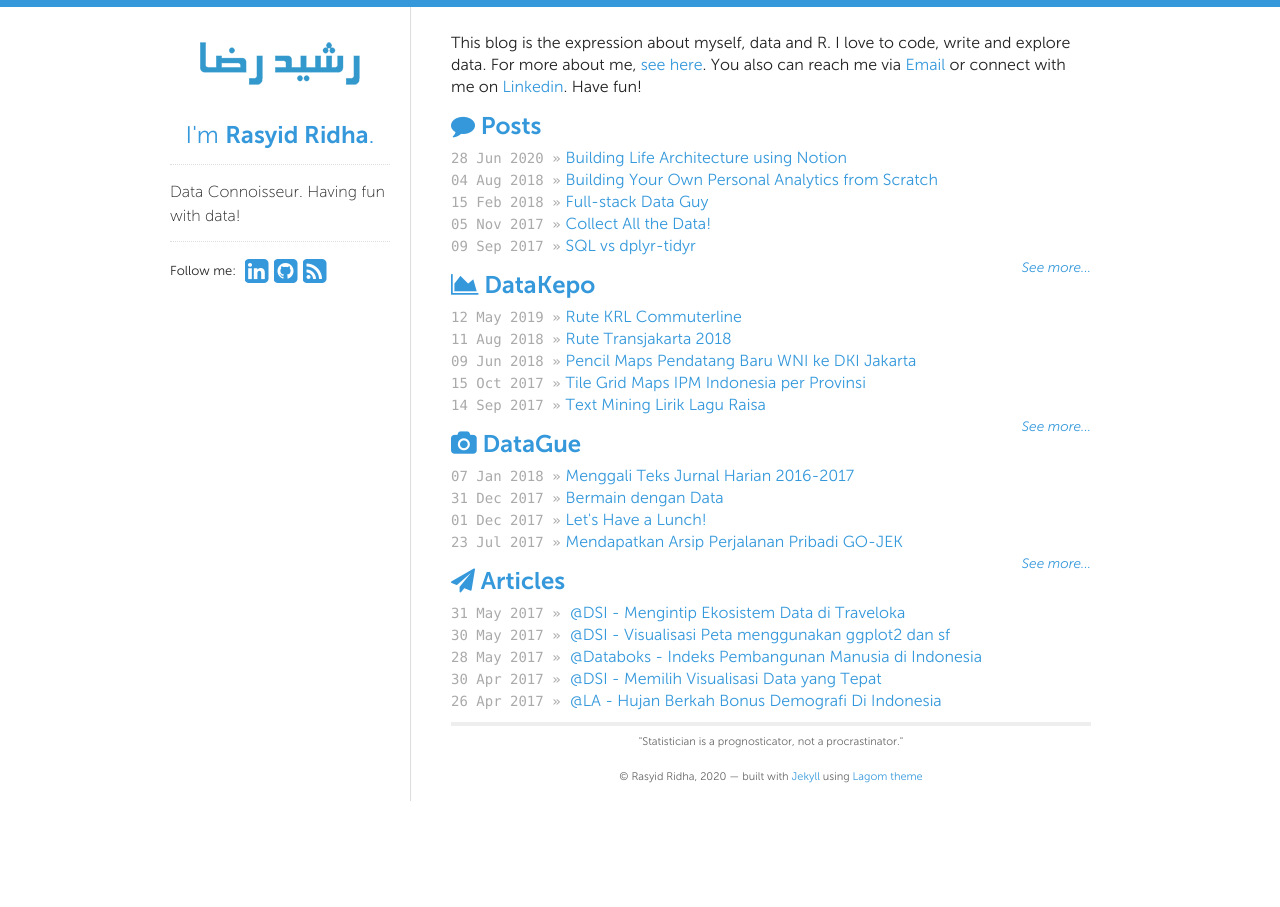
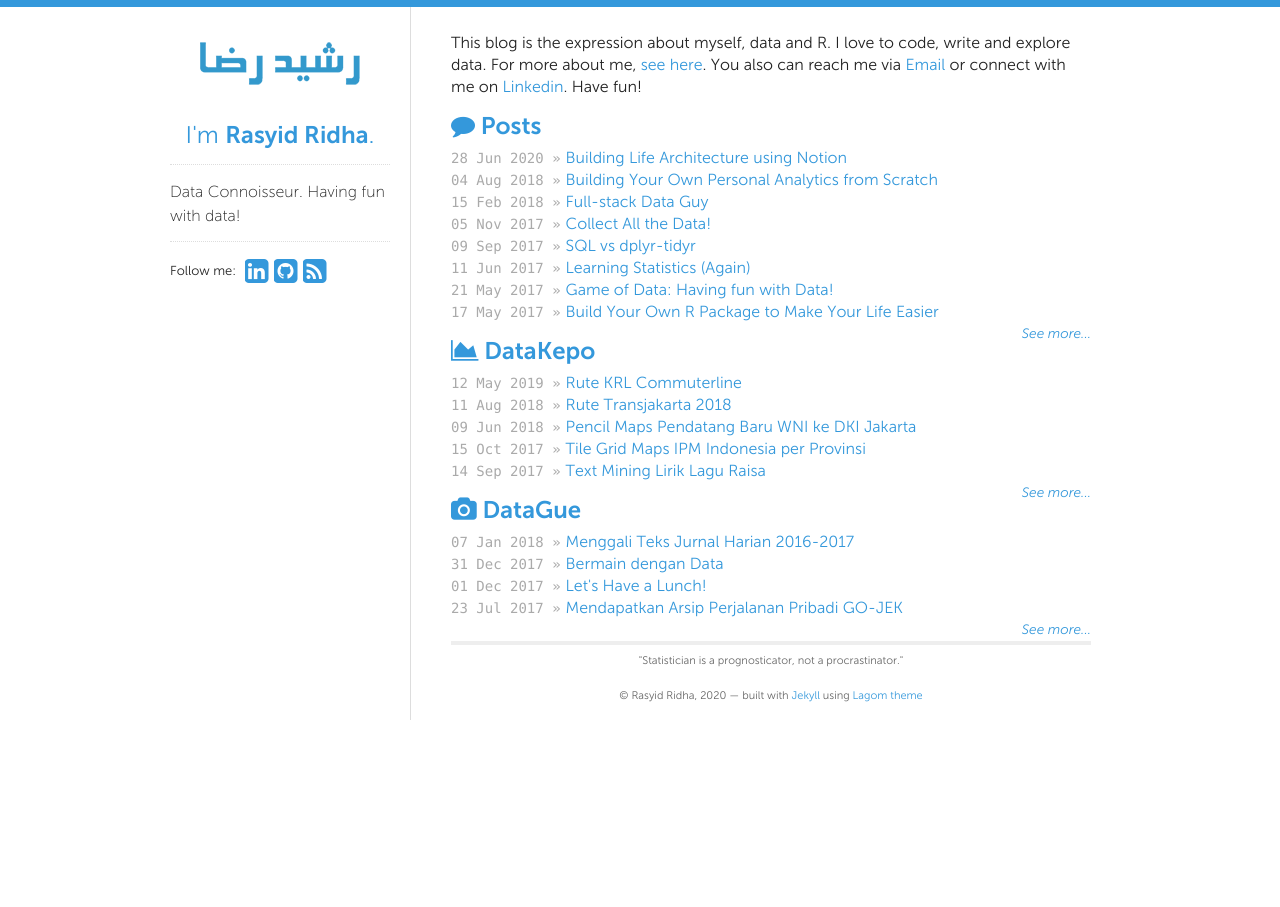
Before and after one commit to rasyidstat/rasyidstat.github.io, a Jekyll site: the page built from index.html, in a window 1280 px wide. Built offline with Jekyll 4.4.1, drawn with Linux system fonts in a browser that asks for light colours; nearby versions of some CDN libraries.

Commit message:
Remove Articles section on index.html

```diff
--- a/index.html
+++ b/index.html
@@ -12,7 +12,7 @@ You also can reach me via <a href="mailto:rasyidstat@gmail.com">Email</a> or con
 
   <h2 class="front"><i class="fa fa-comment"></i> Posts</h2>
   <ul id="blog-posts" class="posts">
-    {% for post in site.categories.blog limit:5 %}
+    {% for post in site.categories.blog limit:8 %}
       <li><span>{{ post.date | date_to_string }} &raquo;</span><b><a href="{{ post.url }}">{{ post.title }}</a></b></li>
     {% endfor %}
     <p><a href="/blog" class="pull-right italic">See more...</a></p>
@@ -20,7 +20,7 @@ You also can reach me via <a href="mailto:rasyidstat@gmail.com">Email</a> or con
 
   <h2 class="front"><i class="fa fa-area-chart"></i> DataKepo</h2>
   <ul id="blog-posts" class="posts">
-    {% for post in site.categories.datakepo limit:5 %}
+    {% for post in site.categories.datakepo limit:6 %}
       <li><span>{{ post.date | date_to_string }} &raquo;</span><b><a href="{{ post.url }}">{% if post.short-title %}{{ post.short-title }}{% else %}{{ post.title }}{% endif %}</a></b></li>
     {% endfor %}
     <p><a href="/datakepo" class="pull-right italic">See more...</a></p>
@@ -28,24 +28,10 @@ You also can reach me via <a href="mailto:rasyidstat@gmail.com">Email</a> or con
 
   <h2 class="front"><i class="fa fa-camera"></i> DataGue</h2>
   <ul id="blog-posts" class="posts">
-    {% for post in site.categories.datague limit:5 %}
+    {% for post in site.categories.datague limit:6 %}
       <li><span>{{ post.date | date_to_string }} &raquo;</span><b><a href="{{ post.url }}">{% if post.short-title %}{{ post.short-title }}{% else %}{{ post.title }}{% endif %}</a></b></li>
     {% endfor %}
     <p><a href="/datague" class="pull-right italic">See more...</a></p>
   </ul>
 
-  <h2 class="front"><i class="fa fa-send"></i> Articles</h2>
-  <ul id="blog-posts" class="posts">
-    <li><span>31 May 2017 &raquo;</span><a href="http://datascience.or.id/detail_artikel/58/mengintip-ekosistem-data-di-traveloka">
-    @DSI - Mengintip Ekosistem Data di Traveloka</a></li>
-    <li><span>30 May 2017 &raquo;</span><a href="http://datascience.or.id/detail_artikel/57/membuat-visualisasi-peta-menggunakan-ggplot2-sf">
-    @DSI - Visualisasi Peta menggunakan ggplot2 dan sf</a></li>
-    <li><span>28 May 2017 &raquo;</span><a href="https://katadata.co.id/analisisdata/2017/05/28/menerawang-kesenjangan-dari-indeks-pembangunan-manusia-di-indonesia">
-    @Databoks - Indeks Pembangunan Manusia di Indonesia</a></li>
-    <li><span>30 Apr 2017 &raquo;</span><a href="http://datascience.or.id/detail_artikel/55/memilih-visualisasi-data-yang-tepat">
-    @DSI - Memilih Visualisasi Data yang Tepat</a></li>
-    <li><span>26 Apr 2017 &raquo;</span><a href="http://lifearch.blogspot.co.id/2017/04/hujan-berkah-bonus-demografi.html">
-    @LA - Hujan Berkah Bonus Demografi Di Indonesia</a></li>
-  </ul>
-
 </div>
```
